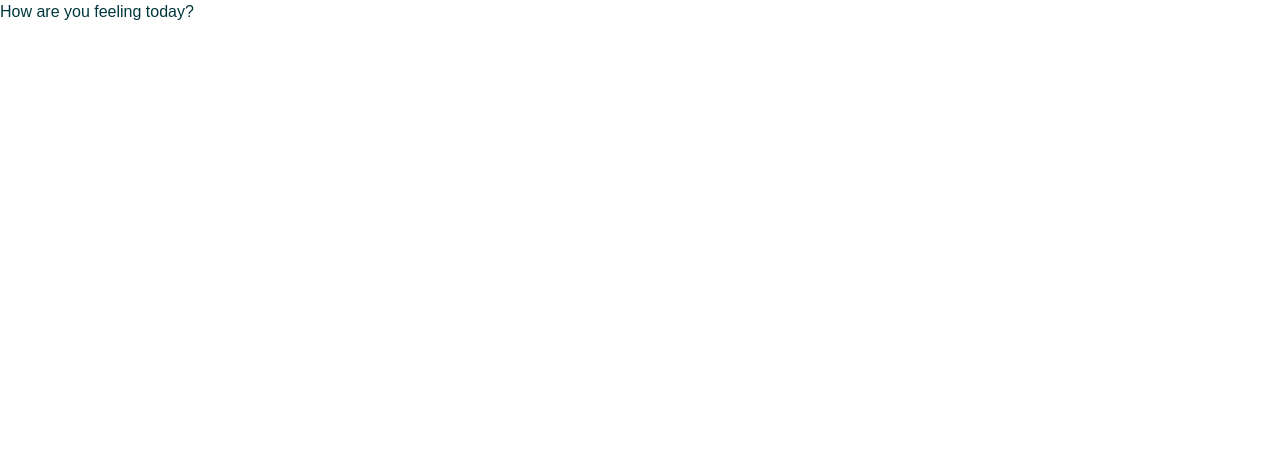
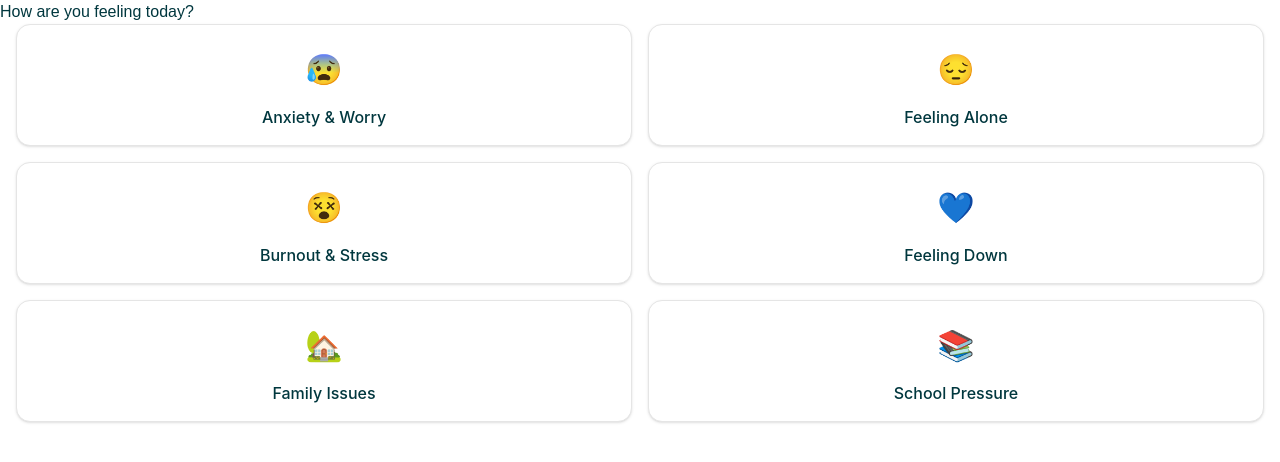
Before and after one commit to pohyeewpy/wayfinder, a Next.js app: page / in a window 1280 px wide. Shown: the top 462 px of the page. Built offline with nearby package versions, Linux system fonts and the light colour scheme.

Commit message:
feat: anxiety lonely burnout depressed family academic pressure

```diff
--- a/src/app/page.tsx
+++ b/src/app/page.tsx
@@ -1,10 +1,13 @@
+"use client";
 import { CurrentResourceProvider } from "@/components/CurrentResourceProvider";
+import SupportGrid from "@/components/SupportGrid";
 
 export default function Home() {
   return (
     <CurrentResourceProvider>
       <div>
         <h1>How are you feeling today?</h1>
+        <SupportGrid />
       </div>
     </CurrentResourceProvider>
   );
--- /dev/null
+++ b/src/components/SupportGrid.tsx
@@ -0,0 +1,20 @@
+import SupportOption from './SupportOption';
+
+const options = [
+  { emoji: '😰', label: 'Anxiety & Worry', tag: 'Anxiety', color: 'bg-blue-100' },
+  { emoji: '😔', label: 'Feeling Alone', tag: 'Lonely', color: 'bg-purple-100'},
+  { emoji: '😵', label: 'Burnout & Stress', tag: 'Burnout', color: 'bg-red-100'},
+  { emoji: '💙', label: 'Feeling Down', tag: 'Depressed', color: 'bg-orange-100'},
+  { emoji: '🏡', label: 'Family Issues', tag: 'Family', color: 'bg-yellow-100'},
+  { emoji: '📚', label: 'School Pressure', tag: 'Academic', color: 'bg-green-100'},
+];
+
+export default function SupportGrid() {
+  return (
+    <section className="grid grid-cols-2 gap-4 px-4 pb-10">
+      {options.map((opt, i) => (
+        <SupportOption key={i} emoji={opt.emoji} label={opt.label} tag={opt.tag} color={opt.color} />
+      ))}
+    </section>
+  );
+}
--- /dev/null
+++ b/src/components/SupportOption.tsx
@@ -0,0 +1,22 @@
+interface SupportOptionProps {
+  emoji: string;
+  label: string;
+  tag: string;
+  color: string;
+}
+
+export default function SupportOption({ emoji, label, tag, color }: SupportOptionProps) {
+  const handleOptionClick = (tag: string) => {
+    // TODO: update the state to the tag
+  };
+  return (
+    <div
+      onClick={() => handleOptionClick(tag)}
+      className="bg-white border rounded-xl shadow-sm p-4 flex flex-col items-center justify-center hover:shadow-md transition cursor-pointer"
+    >
+
+      <div className="w-14 h-14 flex items-center justify-center rounded-full text-3xl ${color}">{emoji}</div>
+      <p className="mt-2 font-medium text-center">{label}</p>
+    </div>
+  );
+}
--- /dev/null
+++ b/src/components/TitleSection.tsx
@@ -0,0 +1,10 @@
+export default function TitleSection() {
+  return (
+    <section className="text-center my-8">
+      <h2 className="text-2xl font-bold">Find Your Support</h2>
+      <p className="text-gray-500 mt-2">Discover trusted mental health resources designed just for you</p>
+      <h3 className="text-xl font-semibold mt-6">What's hardest right now?</h3>
+      <p className="text-gray-500">Let's find resources that might help</p>
+    </section>
+  );
+}
```
